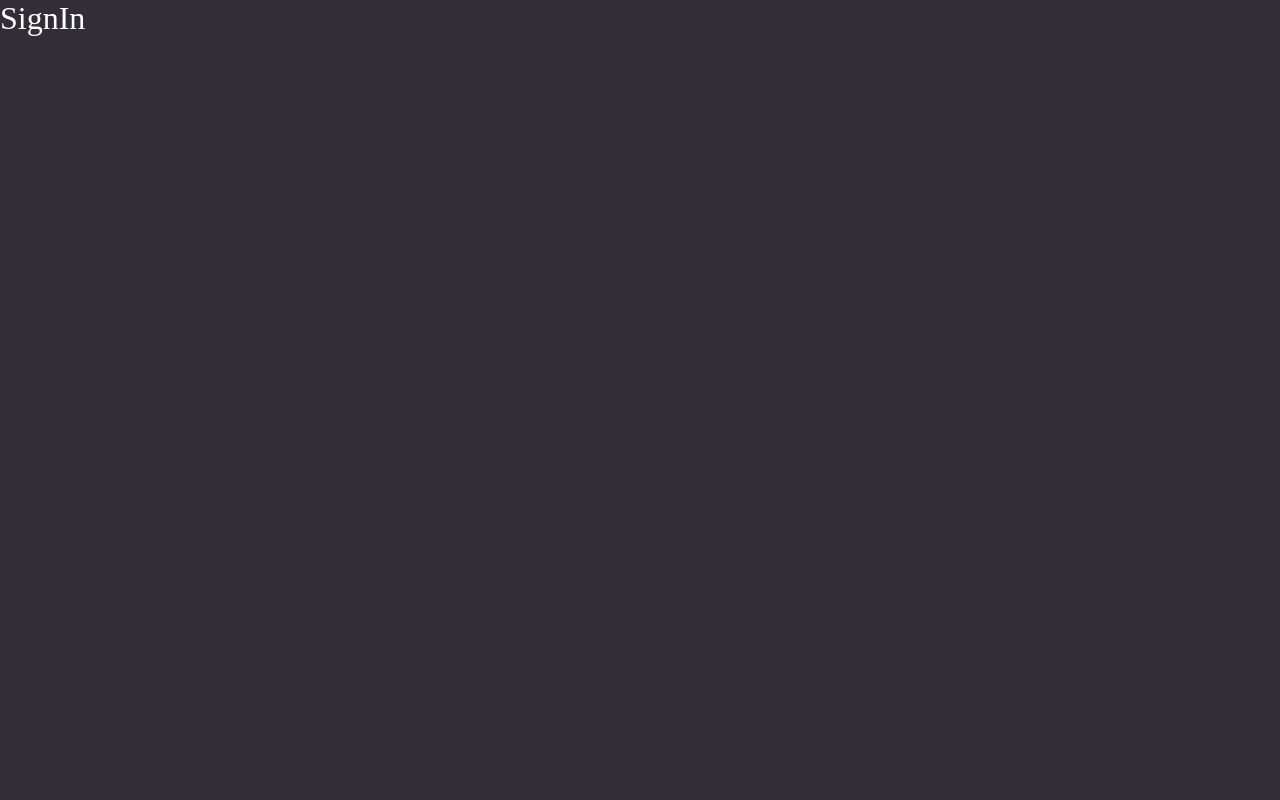
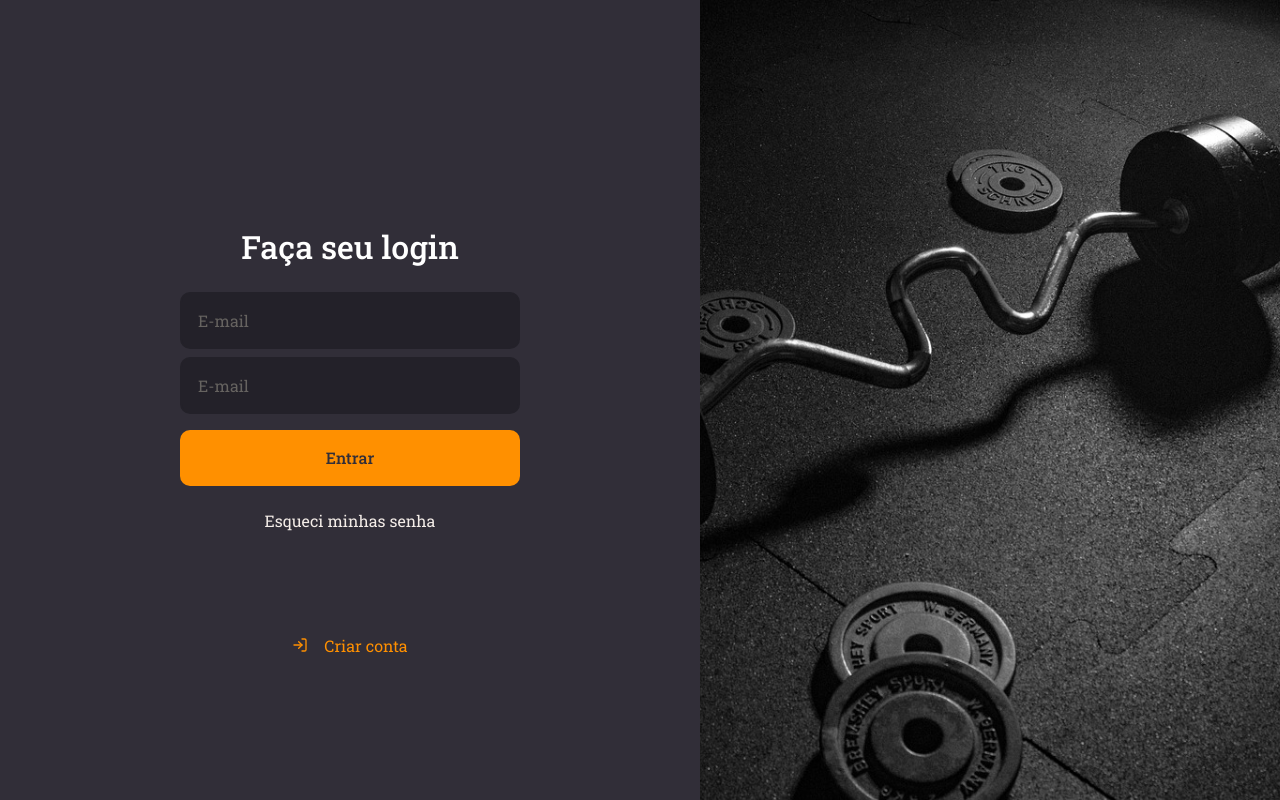
Before and after one commit to evertonfrnds/quarendemia-front-end, a React (Create React App) app: page /signin in a window 1280 px wide. Built offline with nearby package versions, Linux system fonts and the light colour scheme.

Commit message:
styling sign in page

```diff
--- a/package.json
+++ b/package.json
@@ -10,8 +10,10 @@
     "@types/node": "^12.0.0",
     "@types/react": "^16.9.0",
     "@types/react-dom": "^16.9.0",
+    "polished": "^3.6.5",
     "react": "^16.13.1",
     "react-dom": "^16.13.1",
+    "react-icons": "^3.10.0",
     "react-router-dom": "^5.2.0",
     "react-scripts": "3.4.1",
     "styled-components": "^5.1.1",
--- a/src/pages/SignIn/index.tsx
+++ b/src/pages/SignIn/index.tsx
@@ -1,5 +1,30 @@
 import React from 'react'
+import { FiLogIn } from 'react-icons/fi'
 
-const SignIn: React.FC = () => <h1>SignIn</h1>
+import { Container, Content, Background } from './styles'
+
+const SignIn: React.FC = () => (
+  <Container>
+    <Content>
+      <form>
+        <h1>Faça seu login</h1>
+
+        <input placeholder="E-mail" />
+
+        <input type="password" placeholder="E-mail" />
+
+        <button type="submit">Entrar</button>
+
+        <a href="forgot">Esqueci minhas senha</a>
+      </form>
+
+      <a href="login">
+        <FiLogIn />
+        Criar conta
+      </a>
+    </Content>
+    <Background />
+  </Container>
+)
 
 export default SignIn
--- /dev/null
+++ b/src/pages/SignIn/styles.ts
@@ -0,0 +1,103 @@
+import styled from 'styled-components'
+import { shade } from 'polished'
+
+import SignInBackground from '../../assets/gym.jpg'
+
+export const Container = styled.div`
+  height: 100vh;
+
+  display: flex;
+  align-items: stretch;
+`
+
+export const Content = styled.div`
+  display: flex;
+  flex-direction: column;
+  align-items: center;
+
+  place-content: center;
+
+  width: 100%;
+  max-width: 700px;
+
+  form {
+    margin: 80px 0;
+    width: 340px;
+    text-align: center;
+
+    h1 {
+      margin-bottom: 24px;
+    }
+
+    input {
+      background: #232129;
+      border-radius: 10px;
+      border: 2px solid #232129;
+      padding: 16px;
+      width: 100%;
+      color: #f4ede8;
+
+      &::placeholder {
+        color: #666360;
+      }
+
+      & + input {
+        margin-top: 8px;
+      }
+    }
+
+    button {
+      background: #ff9000;
+      height: 56px;
+      border-radius: 10px;
+      border: 0;
+      padding: 0 16px;
+      color: #312e38;
+      width: 100%;
+      font-weight: 500;
+      margin-top: 16px;
+      transition: background-color 0.2s;
+
+      &:hover {
+        background: ${shade(0.2, '#ff9000')};
+      }
+    }
+
+    a {
+      color: #f4ede8;
+      display: block;
+      margin-top: 24px;
+      text-decoration: none;
+      transition: color 0.2s;
+
+      &:hover {
+        color: ${shade(0.2, '#f4ede8')};
+      }
+    }
+  }
+
+  > a {
+    color: #ff9000;
+    display: block;
+    margin-top: 24px;
+    text-decoration: none;
+    transition: color 0.2s;
+
+    display: flex;
+    align-items: center;
+
+    svg {
+      margin-right: 16px;
+    }
+
+    &:hover {
+      color: ${shade(0.2, '#ff9000')};
+    }
+  }
+`
+
+export const Background = styled.div`
+  flex: 1;
+  background: url(${SignInBackground}) no-repeat center;
+  background-size: cover;
+`
--- a/src/styles/global.ts
+++ b/src/styles/global.ts
@@ -15,7 +15,7 @@
   }
 
   body, input, button {
-    font-family: 'Roboto-Slab', serif;
+    font-family: 'Roboto Slab', serif;
     font-size: 16px;
   }
 
```
Also changed, not shown: src/assets/gym.jpg (added), 1 other file (tests, documents, lock files or other folders).
